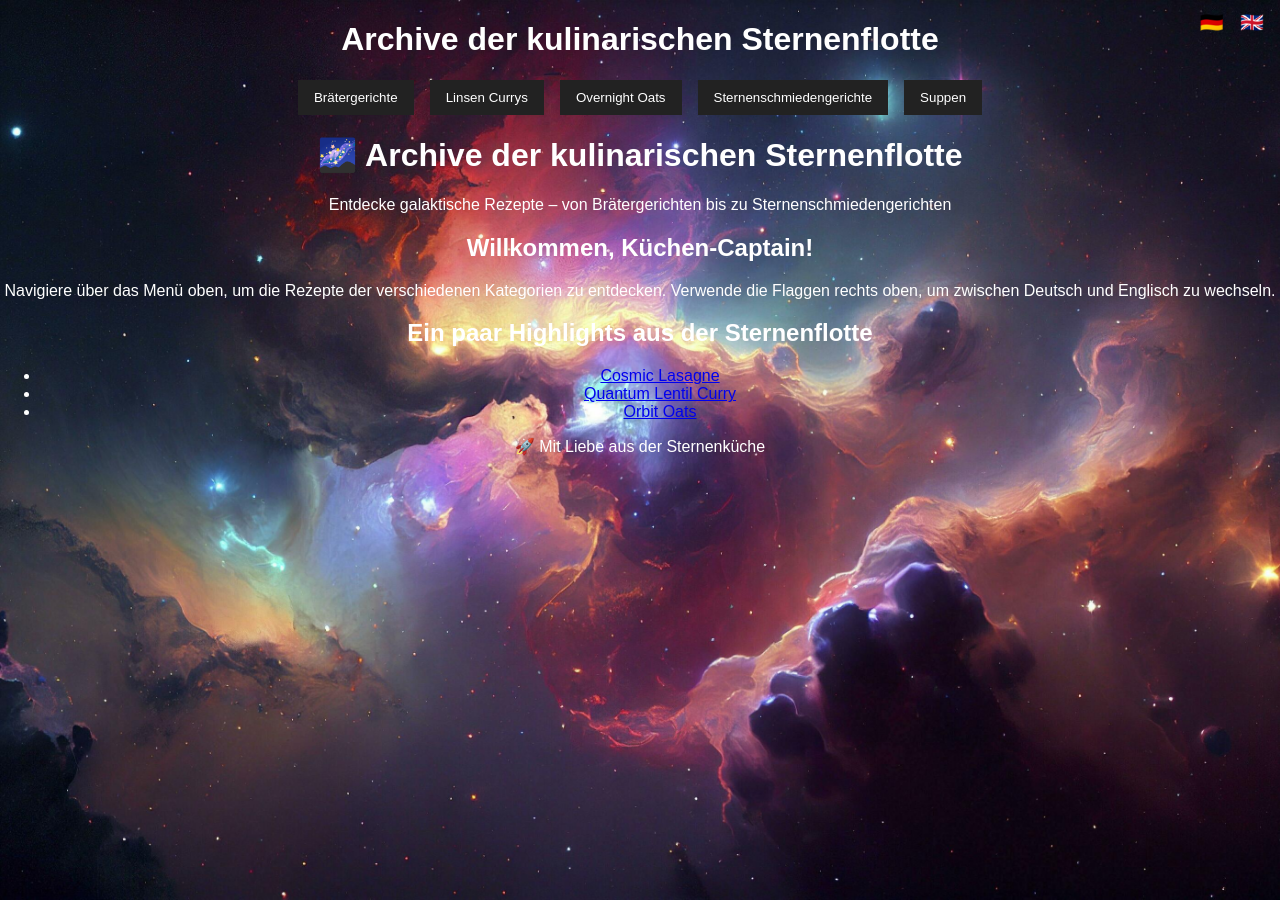
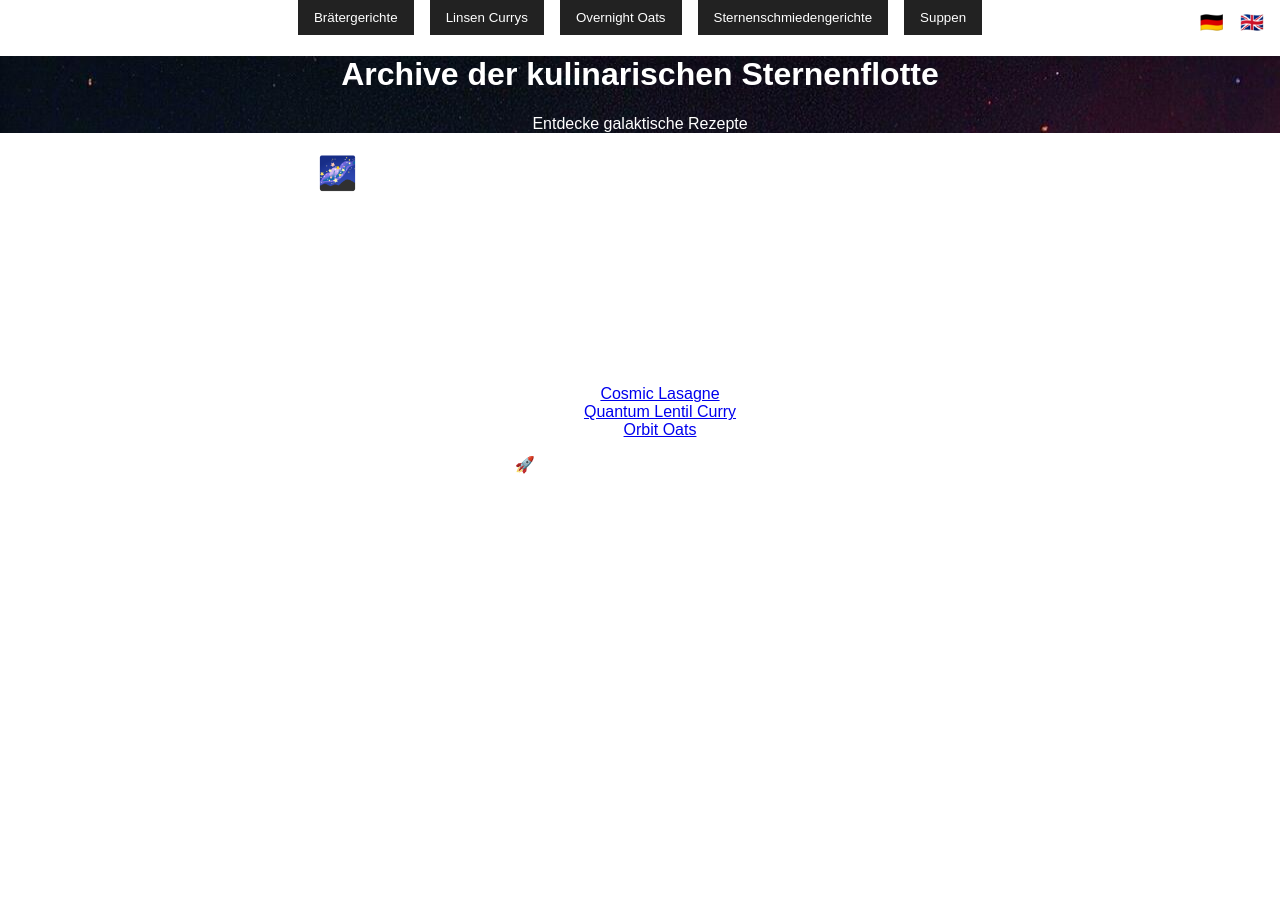
Before and after one commit to culinarystarfleet/Archives-of-the-culinary-starfleet, a Jekyll site: the page built from index.html, in a window 1280 px wide. Built offline with Jekyll 4.4.1, drawn with Linux system fonts in a browser that asks for light colours.

Commit message:
Update default.html

```diff
--- a/_layouts/default.html
+++ b/_layouts/default.html
@@ -6,12 +6,14 @@
   <link rel="stylesheet" href="{{ '/assets/css/style.css' | relative_url }}">
   <script defer src="{{ '/assets/js/lang_switch.js' | relative_url }}"></script>
 </head>
-<body style="background: url('{{ '/assets/img/galaxy_bg.jpg' | relative_url }}') no-repeat center center fixed; background-size: cover;">
-  <header>
+<body>
+  {% include nav.html %}
+  {% include lang_switch.html %}
+
+  <div class="hero" style="background-image: url('{{ '/assets/img/galaxy_bg.jpg' | relative_url }}');">
     <h1>{{ site.title }}</h1>
-    {% include nav.html %}
-    {% include lang_switch.html %}
-  </header>
+    <p>Entdecke galaktische Rezepte</p>
+  </div>
 
   <main>
     {{ content }}
```
